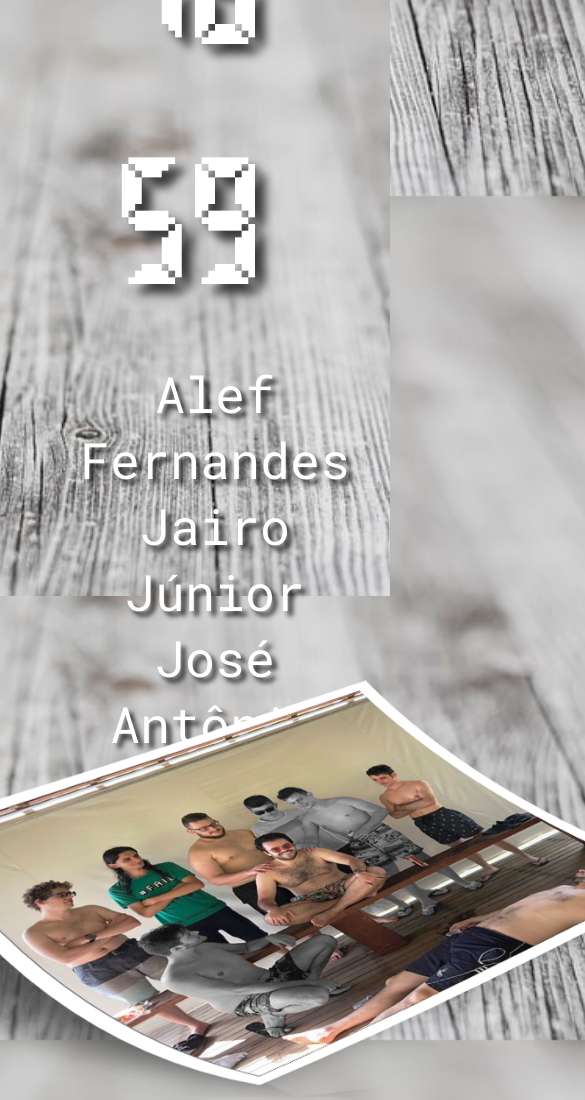
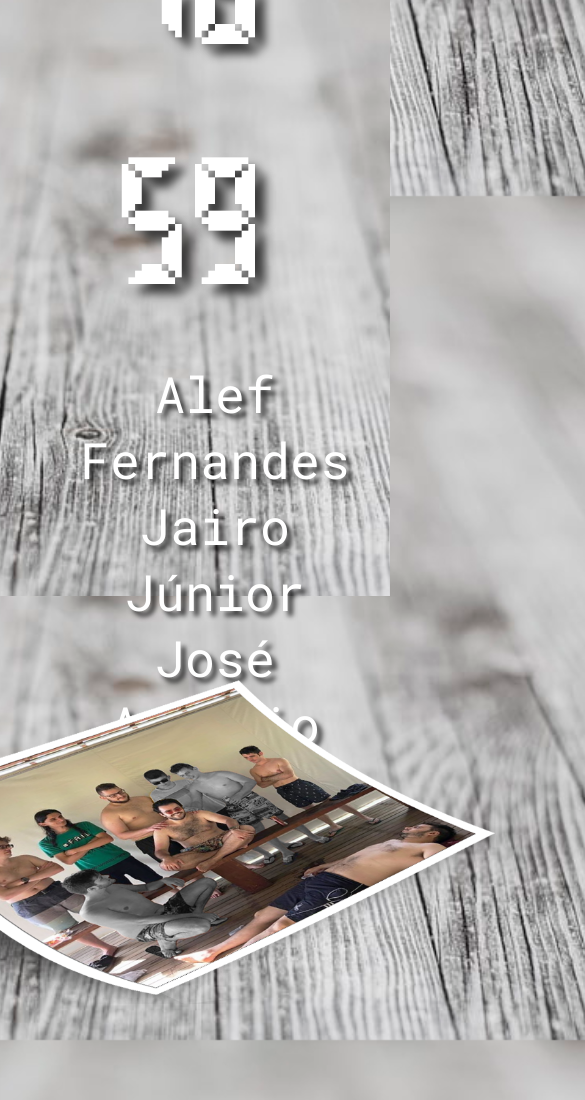
Before and after one commit to joseantoniobg/thefinalcountdown, a Next.js app: page / in a window 390 px wide. Shown: the part 648-1748 px from the top of the page, 585 px wide, since content can reach past the window. Built offline with nearby package versions, Linux system fonts and the light colour scheme.

Commit message:
more fixes

```diff
--- a/styles/index.module.scss
+++ b/styles/index.module.scss
@@ -82,8 +82,16 @@
   position: absolute;
   img {
     width: 90rem;
+    @media only screen and (max-width: 100rem) {
+      width: 70rem;
+    }
   }
   @media only screen and (max-width: 100rem) {
+    width: 85rem;
+    top: 110%;
+  }
+  @media only screen and (max-width: 70rem) {
+    width: 80rem;
     top: 110%;
   }
 }
```
